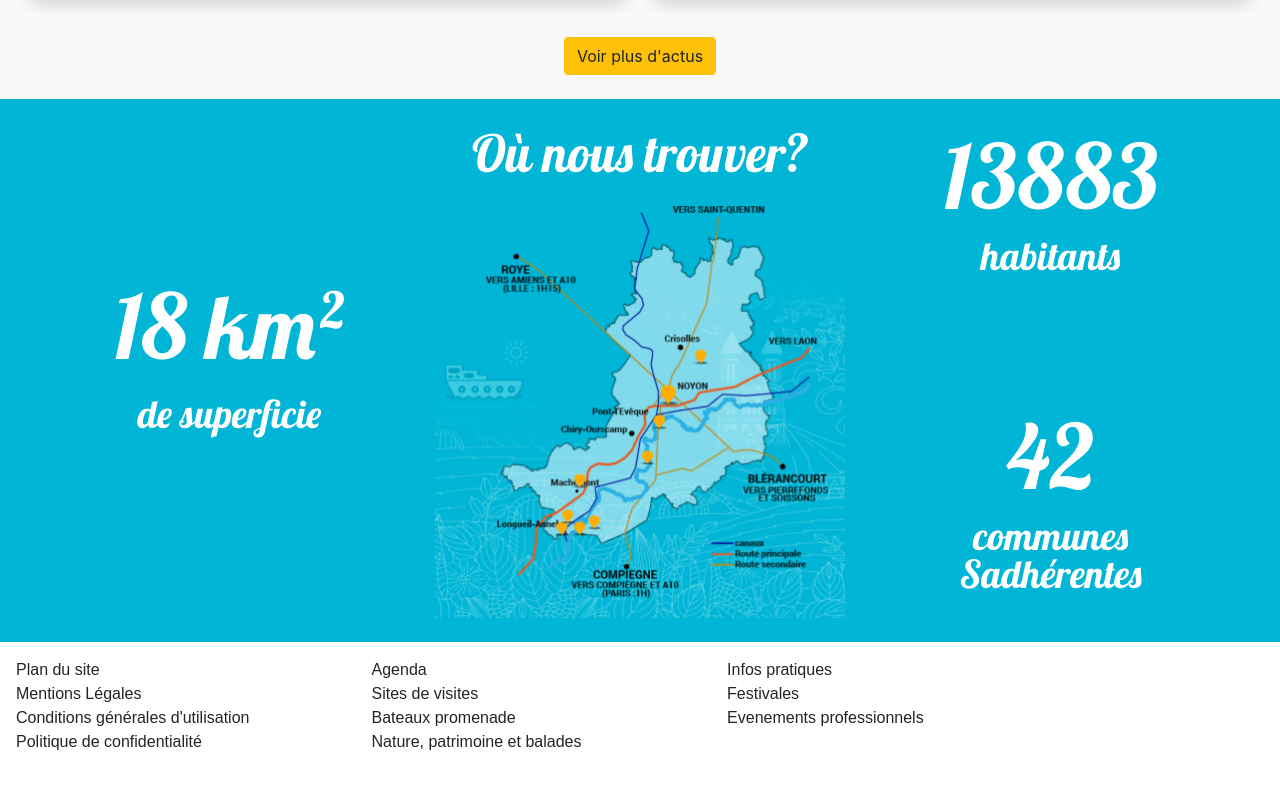
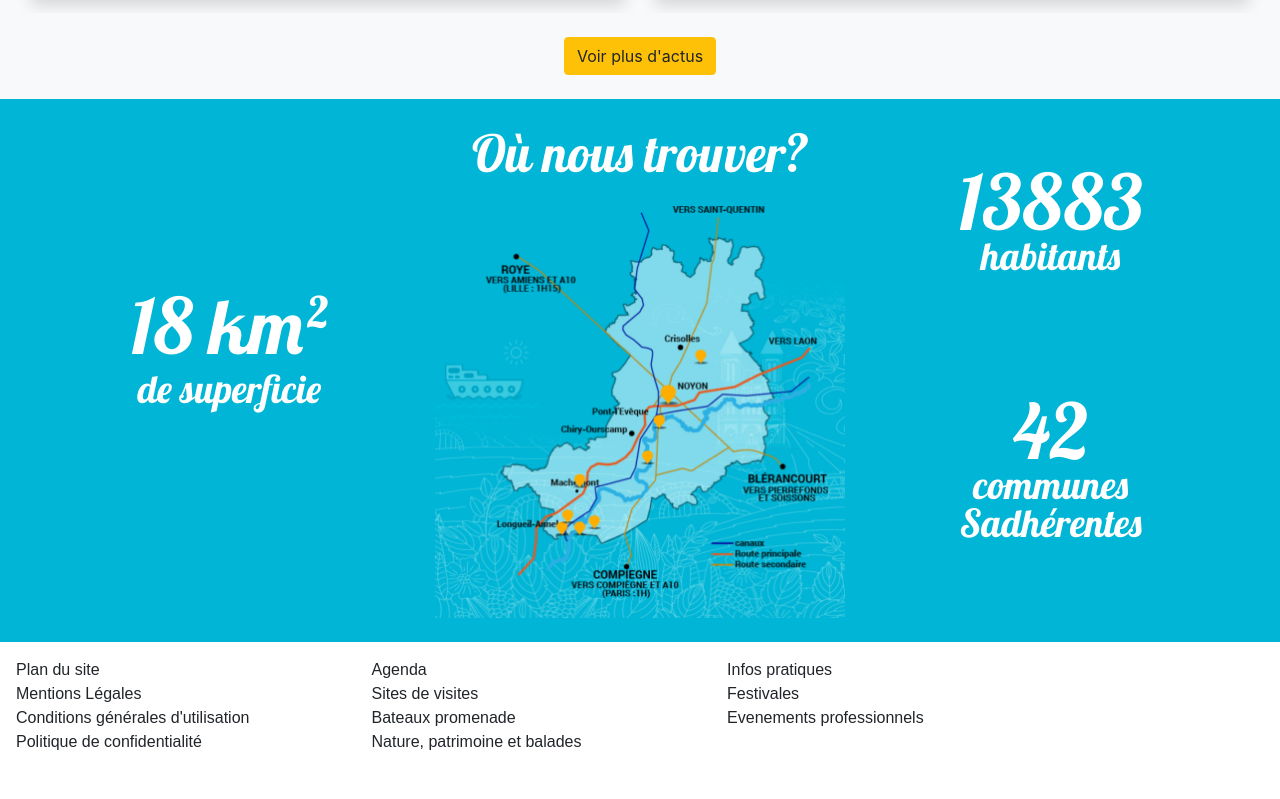
Before and after one commit to AurelieSo/exoHawaAdam, a plain HTML site: page index.html in a window 1280 px wide. Shown: the part 2501-3300 px from the top of the page. Drawn offline with nearby package versions, Linux system fonts and the light colour scheme.

Commit message:
changement px en vw

```diff
--- a/assets/css/styles.css
+++ b/assets/css/styles.css
@@ -58,7 +58,7 @@ h1 {
 
 
 .chiffresCarte {
-    font-size: 7vw;
+    font-size: 6vw;
 }
 
 .textesCartes {
@@ -66,7 +66,7 @@ h1 {
 }
 
 .interligne {
-        line-height: 1em;
+        line-height: 3vw;
 
 }
 
@@ -89,7 +89,3 @@ h1 {
         background-color:#AFCC34 ;
 
     }
-
-    .cardHeight{
-height: 35rem;
-    }
```
